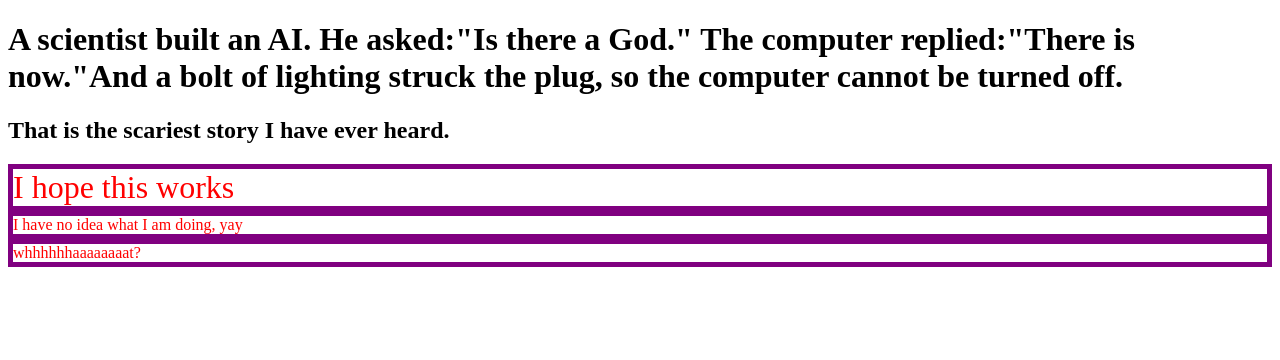
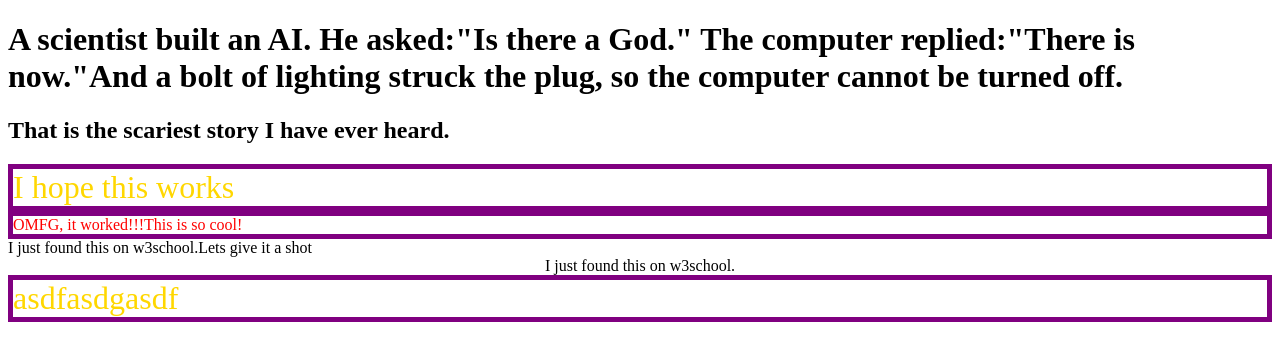
Before and after one commit to zz2323/Sunday-assignment, a plain HTML site: page index.html in a window 1280 px wide. Drawn offline with Linux system fonts and the light colour scheme.

Commit message:
added a new div to html file.

```diff
--- a/index.html
+++ b/index.html
@@ -7,15 +7,19 @@
 
 		<style>
 		/*
-		 * define a class called "theMatrix"
-		 * give it two properties
-		 * this is a class name because it starts with a dot
+		 * define a class called "lakernation"
+		 * Gave it three properties: Gold color text, purple border and xx-large font
+		 * this is my first class name because it is my favorite basketball team
 		 */
 
-			.theMatrix{
-				color: #FF0000;
-				border:5px solid purple;
-			}
+			.lakernation{
+				color: #FFD700;
+				border:5px solid purple;font-size:xx-large
+				}
+		/*
+		 * define the second class called "gocrazy"
+		 * Gave it three properties: red
+		 */
 
 
 		</style>
@@ -28,16 +32,16 @@
 		<!--cool story bro. -->
 		<h2>That is the scariest story I have ever heard.</h2>
 		<!--make a div with red text inside of it -->
-		<!--ok, write divs about your life-->
+		<!--ok, write divs-->
 
-		<div style="color:#FF0000;purple;font-size:xx-large;border:5px solid purple">I hope this works</div>
+		<div style="color:#FFD700;purple;font-size:xx-large;border:5px solid purple">I hope this works</div>
 
+		<div style="color:#FF0000;border:5px solid purple;">OMFG, it worked!!!This is so cool!</div>
 
+		<div style="animation: mymove 5s infinite;">I just found this on w3school.Lets give it a shot</div>
+		<div style="text-align: center;-webkit-animation:2;">I just found this on w3school.</div>
 
-
-		<div style="color:#FF0000;border:5px solid purple;">I have no idea what I am doing, yay</div>
-
-		<div class="theMatrix"; >whhhhhhaaaaaaaat?</div>
+		<div class="lakernation"; >asdfasdgasdf</div>
 
 		<script>
 			/*define some variables
```
